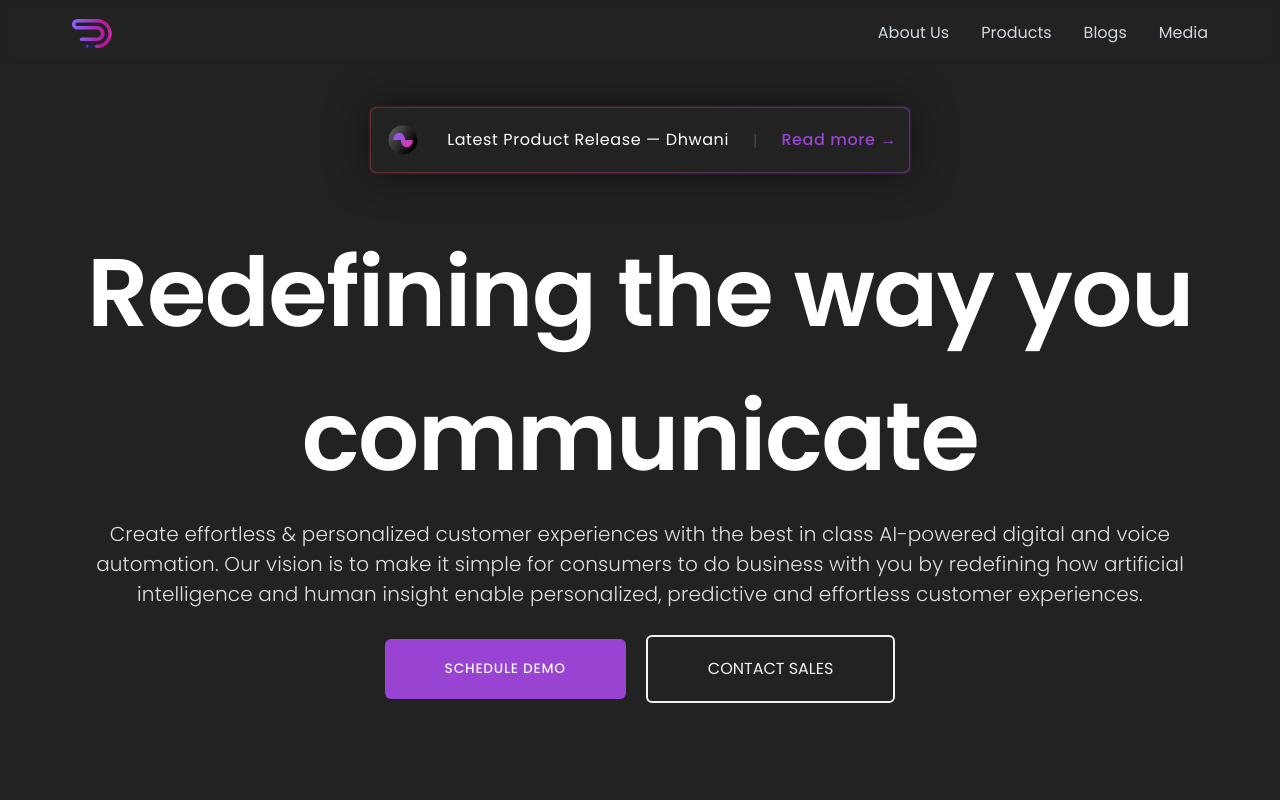
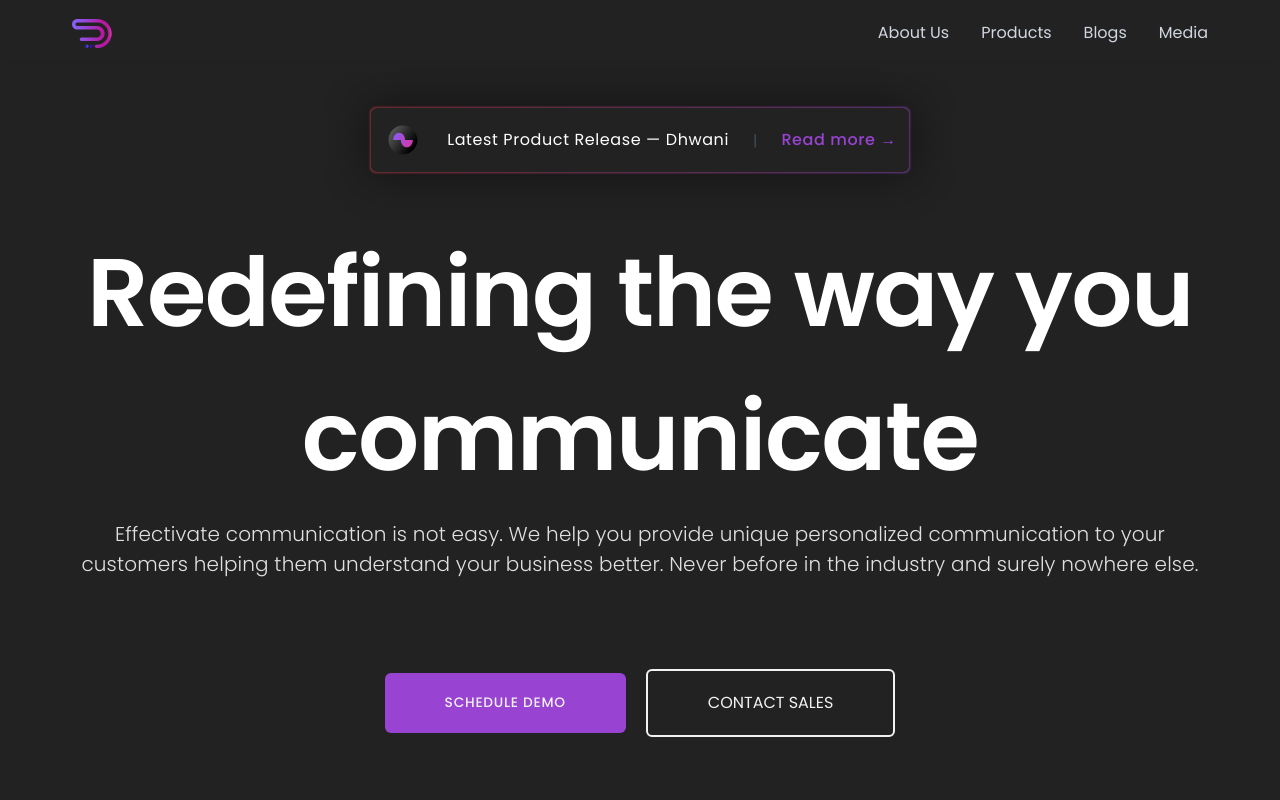
Before and after one commit to dynopii/dynopii.github.io, a Next.js app: page / in a window 1280 px wide. Shown: the top 800 px of the page. Built offline with nearby package versions, Linux system fonts and the light colour scheme.

Commit message:
Set Footer and main subline

```diff
--- a/components/Main.tsx
+++ b/components/Main.tsx
@@ -46,9 +46,13 @@ export const Main = () => {
 					</span>
 					<span className="animate">
 						<p className="text-h6 text-gray-e0e font-light mt-10 mb-10">
-							Create effortless &amp; personalized customer experiences with the best in class AI-powered digital and voice automation. Our vision is to make it simple for consumers to do business with you by redefining how artificial intelligence and human insight enable personalized, predictive and effortless customer experiences.
+							Effectivate communication is not easy. We help you provide unique personalized communication to your customers helping them understand your business better. Never before in the industry and surely nowhere else.
 						</p>
 					</span>
+					<div className="spacer"></div>
+					<div className="spacer"></div>
+					<div className="spacer"></div>
+					<div className="spacer"></div>
 					<div className="spacer"></div>
 					<div className="animate flex items-center justify-center md:flex-col">
 						{/* <button type="submit" className="signup_btn">
--- a/components/layout/Footer.tsx
+++ b/components/layout/Footer.tsx
@@ -12,7 +12,7 @@ export const Footer: React.FC<Props> = () => {
       <div className='mx-auto' style={{ maxWidth: '1200px' }}>
 
         <div className='flex items-center md:flex-col md:items-start justify-between mb-50 md:mb-20'>
-          <h6 className='font-normal text-h6 text-gray-f2f'>Copyright © 2021 Dynopii, Inc.All rights reserved.</h6>
+          <h6 className='font-normal text-h6 text-gray-f2f'>Copyright © 2021 Dynopii, Inc. All rights reserved.</h6>
           <a href='mailto:hello@dynopii.com'><h6 className='font-normal text-h6 text-gray-f2f md:mt-1'>hello@dynopii.com</h6></a>
         </div>
 
```
